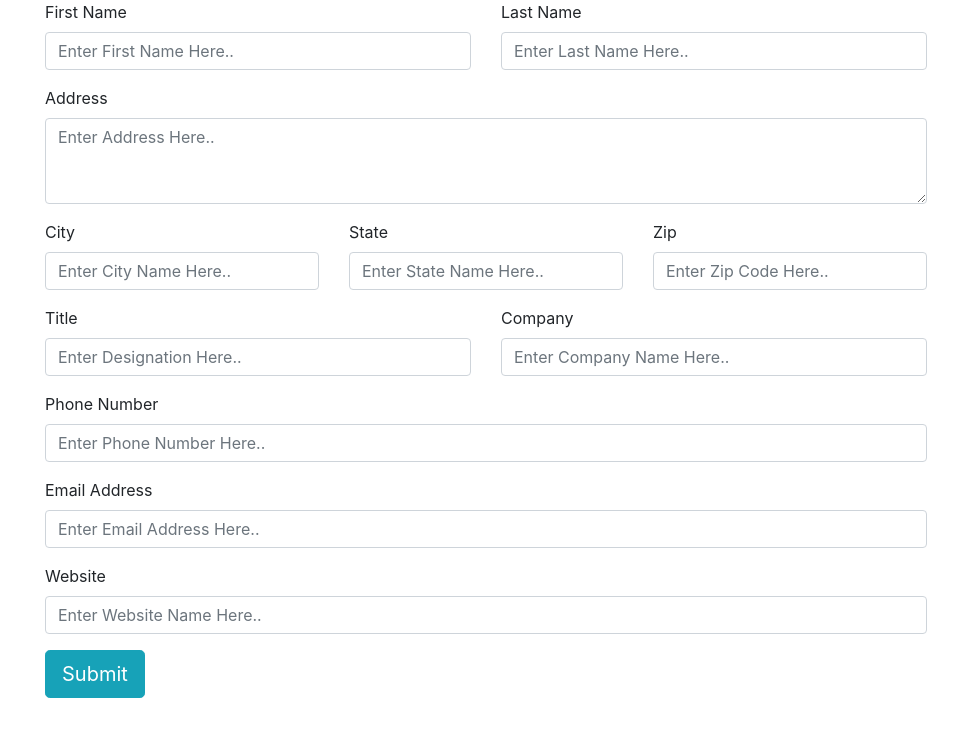
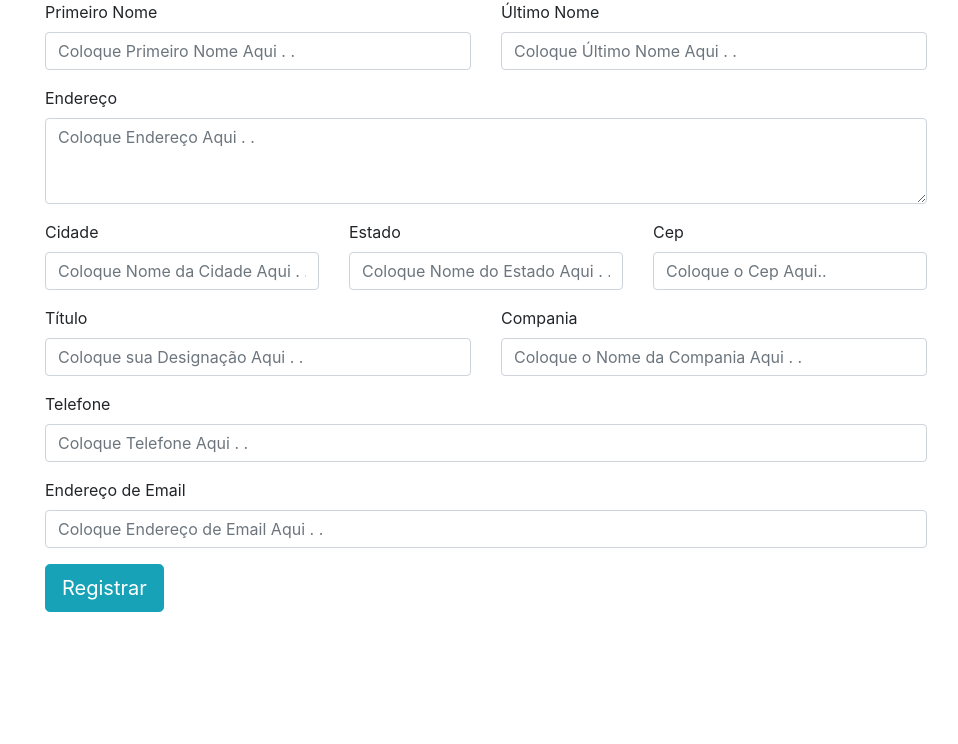
Before and after one commit to rmolines/Coletas-Einstein, a plain HTML site: page signup.html in a window 1280 px wide. Shown: the part 56-800 px from the top of the page, without its empty margins (55-1013 px from the left). Drawn offline with nearby package versions, Linux system fonts and the light colour scheme.

Commit message:
signup.html atualizada

```diff
--- a/signup.html
+++ b/signup.html
@@ -11,62 +11,58 @@
   </head>
   <body>
 <div class="container">
-    <h1 class="well">Registration Form</h1>
+    <h1 class="well">Cadastro</h1>
 	<div class="col-lg-12 well">
 	<div class="row">
 				<form>
 					<div class="col-sm-12">
 						<div class="row">
 							<div class="col-sm-6 form-group">
-								<label>First Name</label>
-								<input type="text" placeholder="Enter First Name Here.." class="form-control">
+								<label>Primeiro Nome</label>
+								<input type="text" placeholder="Coloque Primeiro Nome Aqui . ." class="form-control">
 							</div>
 							<div class="col-sm-6 form-group">
-								<label>Last Name</label>
-								<input type="text" placeholder="Enter Last Name Here.." class="form-control">
+								<label>Último Nome</label>
+								<input type="text" placeholder="Coloque Último Nome Aqui . ." class="form-control">
 							</div>
 						</div>
 						<div class="form-group">
-							<label>Address</label>
-							<textarea placeholder="Enter Address Here.." rows="3" class="form-control"></textarea>
+							<label>Endereço</label>
+							<textarea placeholder="Coloque Endereço Aqui . ." rows="3" class="form-control"></textarea>
 						</div>
 						<div class="row">
 							<div class="col-sm-4 form-group">
-								<label>City</label>
-								<input type="text" placeholder="Enter City Name Here.." class="form-control">
+								<label>Cidade</label>
+								<input type="text" placeholder="Coloque Nome da Cidade Aqui . ." class="form-control">
 							</div>
 							<div class="col-sm-4 form-group">
-								<label>State</label>
-								<input type="text" placeholder="Enter State Name Here.." class="form-control">
+								<label>Estado</label>
+								<input type="text" placeholder="Coloque Nome do Estado Aqui . ." class="form-control">
 							</div>
 							<div class="col-sm-4 form-group">
-								<label>Zip</label>
-								<input type="text" placeholder="Enter Zip Code Here.." class="form-control">
+								<label>Cep</label>
+								<input type="text" placeholder="Coloque o Cep Aqui.." class="form-control">
 							</div>
 						</div>
 						<div class="row">
 							<div class="col-sm-6 form-group">
-								<label>Title</label>
-								<input type="text" placeholder="Enter Designation Here.." class="form-control">
+								<label>Título</label>
+								<input type="text" placeholder="Coloque sua Designação Aqui . ." class="form-control">
 							</div>
 							<div class="col-sm-6 form-group">
-								<label>Company</label>
-								<input type="text" placeholder="Enter Company Name Here.." class="form-control">
+								<label>Compania</label>
+								<input type="text" placeholder="Coloque o Nome da Compania Aqui . ." class="form-control">
 							</div>
 						</div>
 					<div class="form-group">
-						<label>Phone Number</label>
-						<input type="text" placeholder="Enter Phone Number Here.." class="form-control">
+						<label>Telefone</label>
+						<input type="text" placeholder="Coloque Telefone Aqui . ." class="form-control">
 					</div>
 					<div class="form-group">
-						<label>Email Address</label>
-						<input type="text" placeholder="Enter Email Address Here.." class="form-control">
+						<label>Endereço de Email</label>
+						<input type="text" placeholder="Coloque Endereço de Email Aqui . ." class="form-control">
 					</div>
-					<div class="form-group">
-						<label>Website</label>
-						<input type="text" placeholder="Enter Website Name Here.." class="form-control">
-					</div>
-					<button type="button" class="btn btn-lg btn-info">Submit</button>
+					<button type="button" class="btn btn-lg btn-info">Registrar</button>
 					</div>
 				</form>
 				</div>
```
